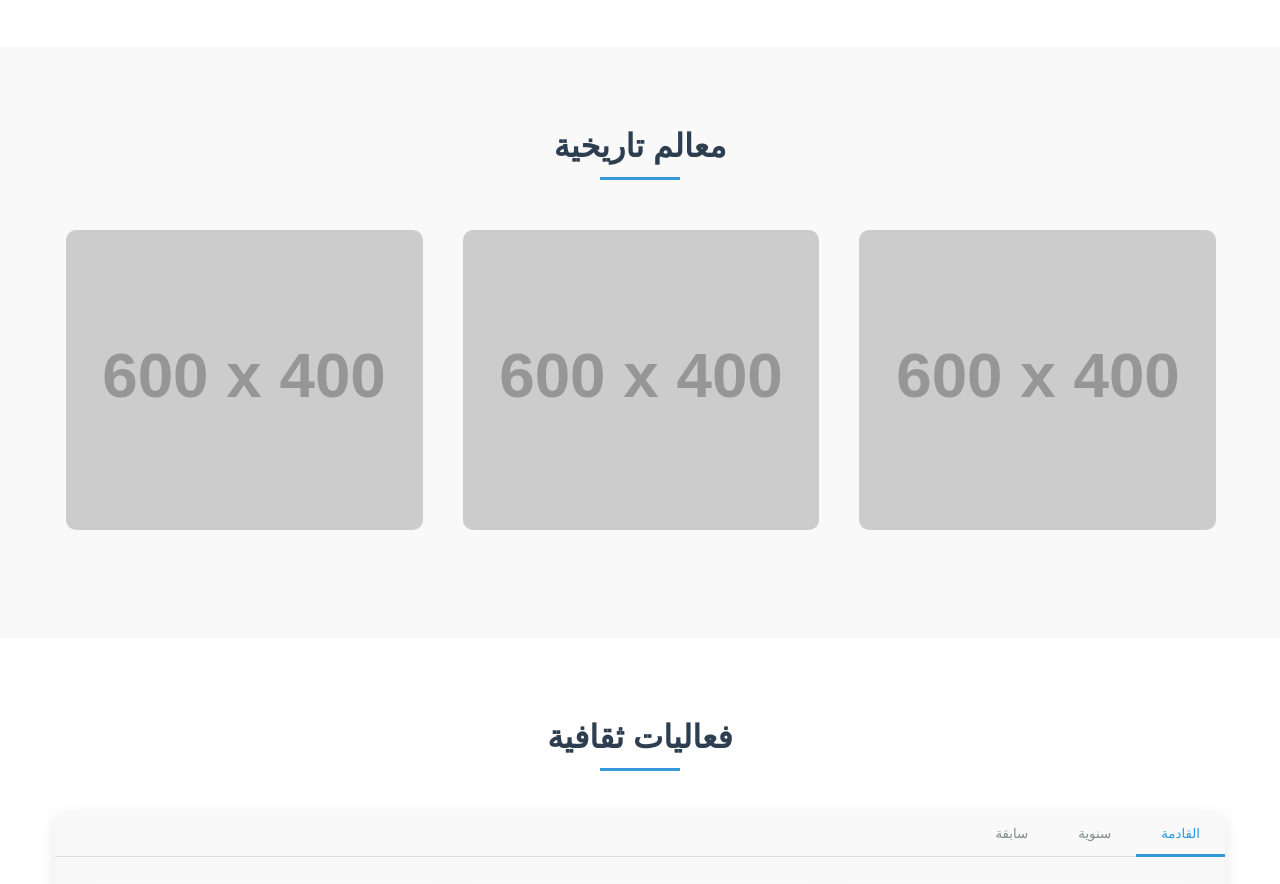
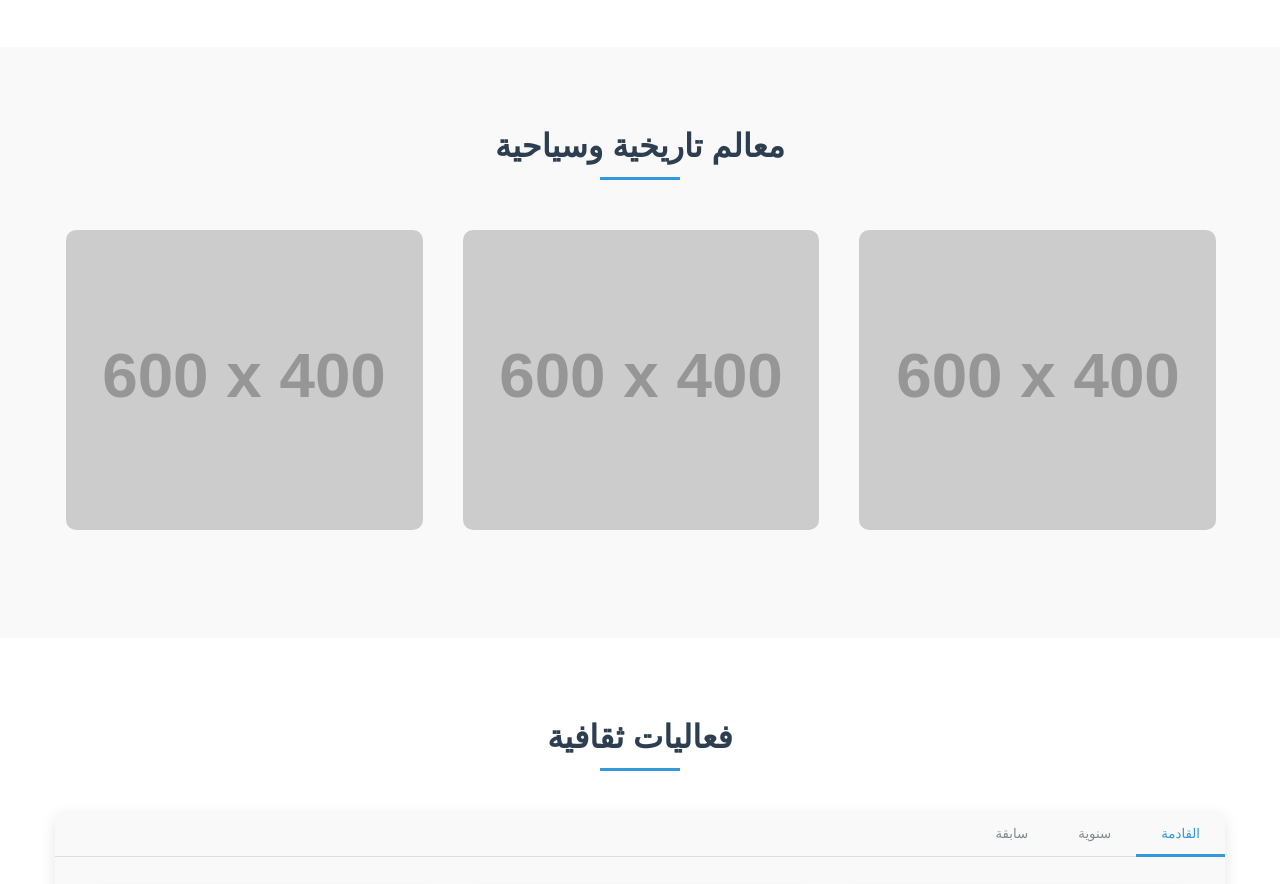
Before and after one commit to Tonyelchediac/assiamunicipality, a plain HTML site: page tourismCulture.html in a window 1280 px wide. Shown: the part 840-1724 px from the top of the page. Drawn offline with nearby package versions, Linux system fonts and the light colour scheme; placeholder pictures from the web are drawn by us; a script that the page names is missing; files whose address does not match are found by name.

Commit message:
Update tourismCulture.html

```diff
--- a/tourismCulture.html
+++ b/tourismCulture.html
@@ -68,7 +68,7 @@
     <!-- Historical Sites -->
     <section class="historical-sites">
         <div class="container">
-            <h2 class="section-title">معالم تاريخية</h2>
+            <h2 class="section-title">معالم تاريخية وسياحية</h2>
             <div class="sites-carousel owl-carousel owl-theme">
                 <!-- Site 1 -->
                 <div class="site-card">
```
